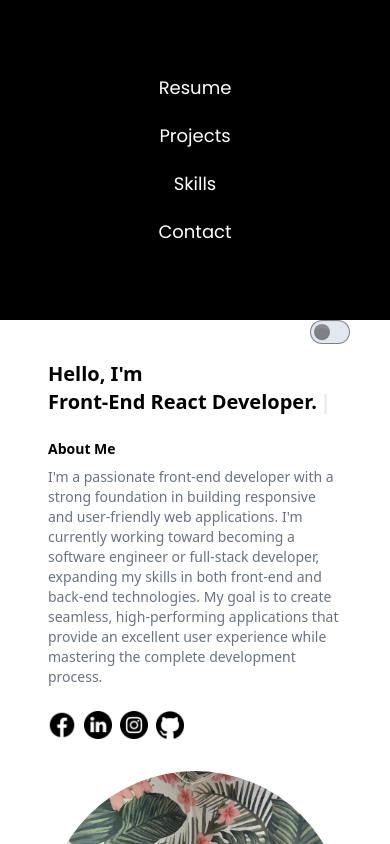
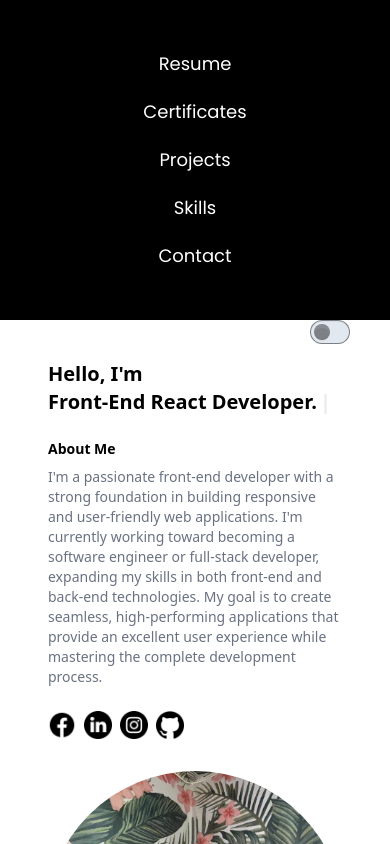
Before and after one commit to Xeyn19/website-portfolio-deploy, a React (Vite) app: page / in a window 390 px wide. Both pictures are taken after a click on the button 334 px from the left and 60 px from the top of the page. Shown: the top 844 px of the page. Built offline with nearby package versions, Linux system fonts and the light colour scheme.

Commit message:
added certificates in mobile nav

```diff
--- a/src/components/NavBar.jsx
+++ b/src/components/NavBar.jsx
@@ -105,6 +105,13 @@ const NavBar = () => {
             Resume
           </NavLink>
           <NavLink
+            to='/certificates'
+            className='text-white text-lg'
+            onClick={toggleMenu}
+          >
+            Certificates
+          </NavLink>
+          <NavLink
             to='/projects'
             className='text-white text-lg'
             onClick={toggleMenu}
```
